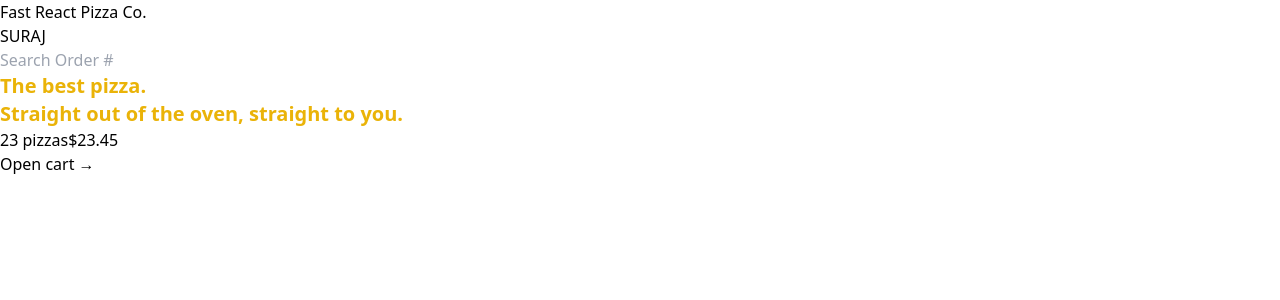
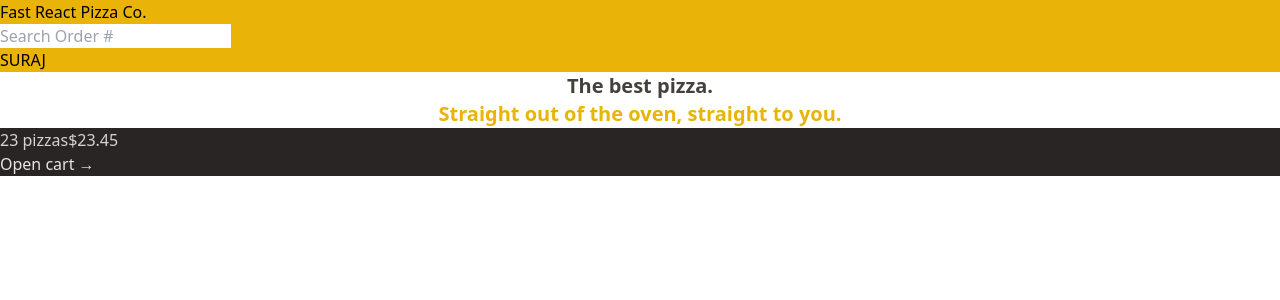
Before and after one commit to srjingole0610/fast-react-pizza, a React (Vite) app: page / in a window 1280 px wide. Shown: the top 300 px of the page. Built offline with nearby package versions, Linux system fonts and the light colour scheme.

Commit message:
feat: enhance UI styling in CartOverview, Header, and Home components

```diff
--- a/src/features/cart/CartOverview.jsx
+++ b/src/features/cart/CartOverview.jsx
@@ -2,12 +2,12 @@
 
 function CartOverview() {
   return (
-    <div>
-      <p>
+    <div className="bg-stone-800 text-stone-200">
+      <p className="text-stone-300">
         <span>23 pizzas</span>
         <span>$23.45</span>
       </p>
-      <Link to='/cart'>Open cart &rarr;</Link>
+      <Link to="/cart">Open cart &rarr;</Link>
     </div>
   );
 }
--- a/src/ui/Header.jsx
+++ b/src/ui/Header.jsx
@@ -3,10 +3,10 @@
 
 function Header() {
   return (
-    <header>
-      <Link to='/'>Fast React Pizza Co.</Link>
+    <header className="bg-yellow-500">
+      <Link to="/">Fast React Pizza Co.</Link>
+      <SearchOrder />
       <p>SURAJ</p>
-      <SearchOrder />
     </header>
   );
 }
--- a/src/ui/Home.jsx
+++ b/src/ui/Home.jsx
@@ -1,10 +1,12 @@
 function Home() {
   return (
     <div>
-      <h1 className="text-xl text-yellow-500 font-semibold">
+      <h1 className=" text-center text-xl text-stone-700 font-semibold">
         The best pizza.
         <br />
-        Straight out of the oven, straight to you.
+        <span className="text-yellow-500">
+          Straight out of the oven, straight to you.
+        </span>
       </h1>
     </div>
   );
```
